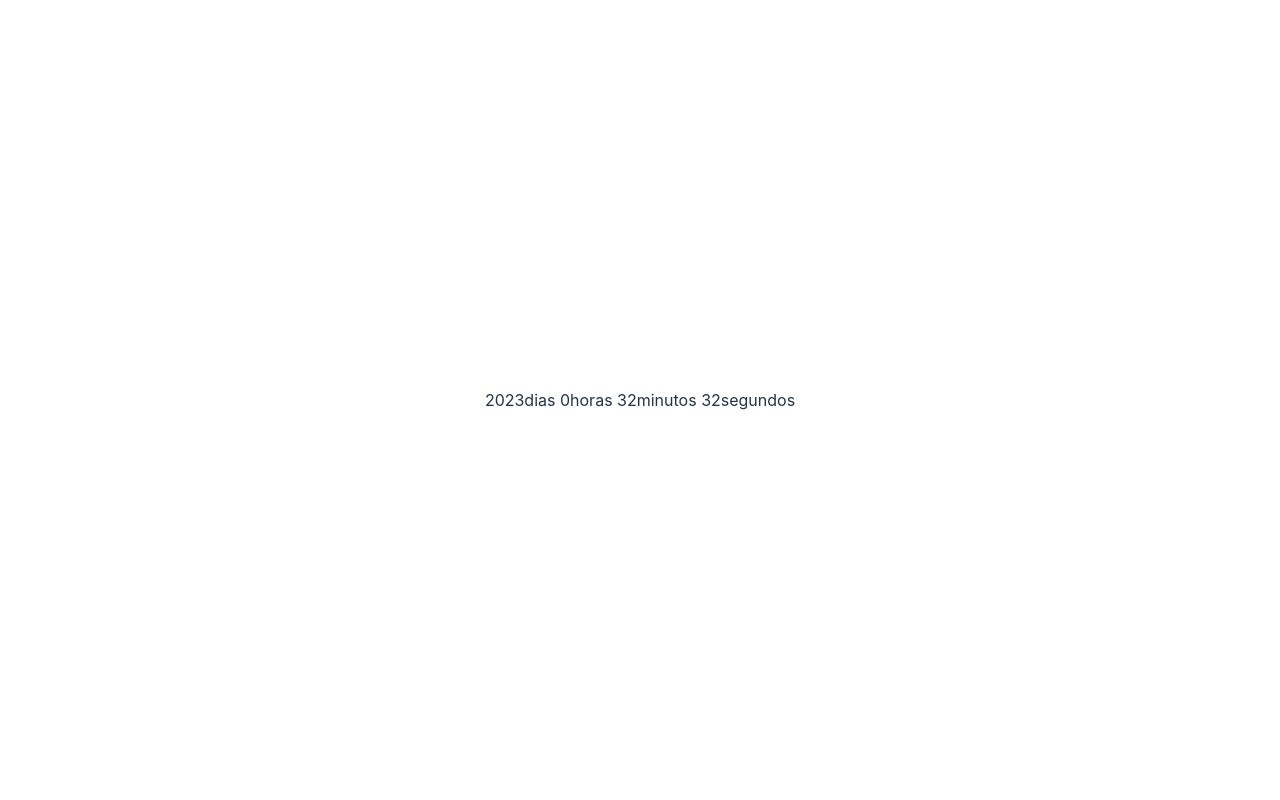
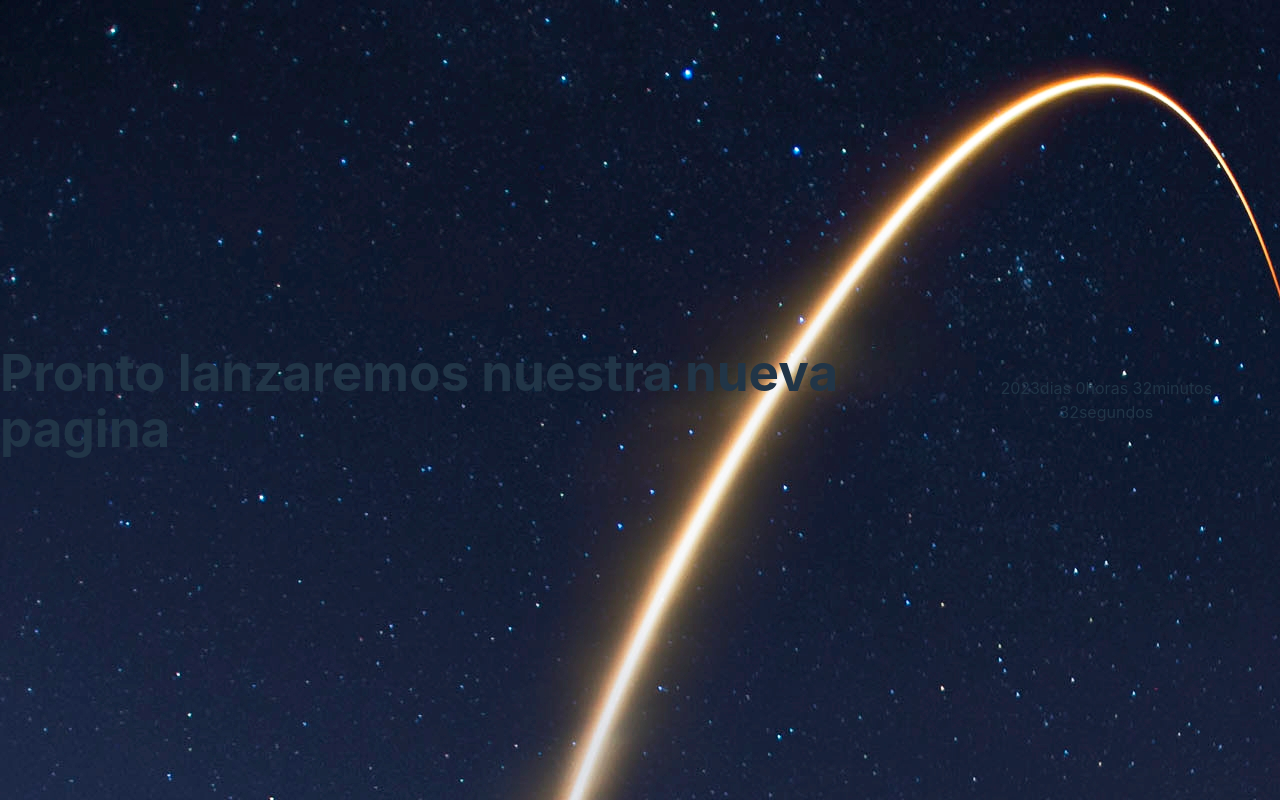
Before and after one commit to TheArgentinian/Contador-Regresivo, a website built with Vite: page index.html in a window 1280 px wide. Built offline with nearby package versions, Linux system fonts and the light colour scheme.

Commit message:
comienzo trabajo css

```diff
--- a/index.html
+++ b/index.html
@@ -7,8 +7,8 @@
     <title>Vite App</title>
   </head>
   <body>
+    <h1> Pronto lanzaremos nuestra nueva pagina </h1>
     <div id="app"></div>
-
     <script type="module" src="/main.js"></script>
   </body>
 </html>
--- a/style.css
+++ b/style.css
@@ -28,6 +28,7 @@ body {
   place-items: center;
   min-width: 320px;
   min-height: 100vh;
+  background-image: url(images/image-from-rawpixel-id-2229794-jpeg.jpg);
 }
 
 h1 {
```
Also changed, not shown: images/image-from-rawpixel-id-2229794-jpeg.jpg (added).
